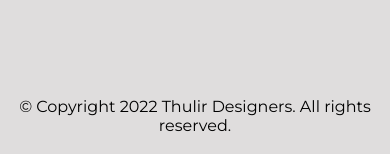
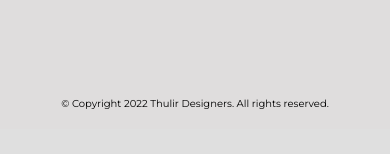
Before and after one commit to Kvn22xx/Thulir, a PHP site: page / in a window 390 px wide. Shown: the part 2967-3121 px from the top of the page. After the commit the page ends 3076 px from the top, so only its background shows below. Run offline with PHP 8.4, Linux system fonts and the light colour scheme; some libraries are stand-ins or nearby versions.

Commit message:
copyrights

```diff
--- a/styles.css
+++ b/styles.css
@@ -678,6 +678,9 @@
         font-size: 18px;
         padding-left: 5px;
     }
+    .cp-text{
+        font-size: 10px;
+    }
 }
 @media screen and (min-width:550px) and (max-width: 680px)
 {
```
